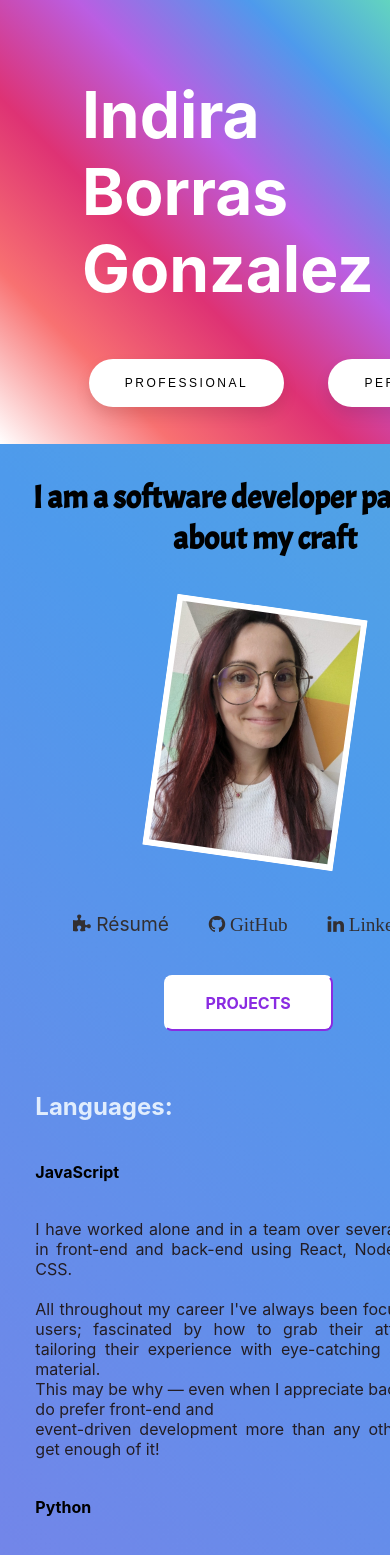
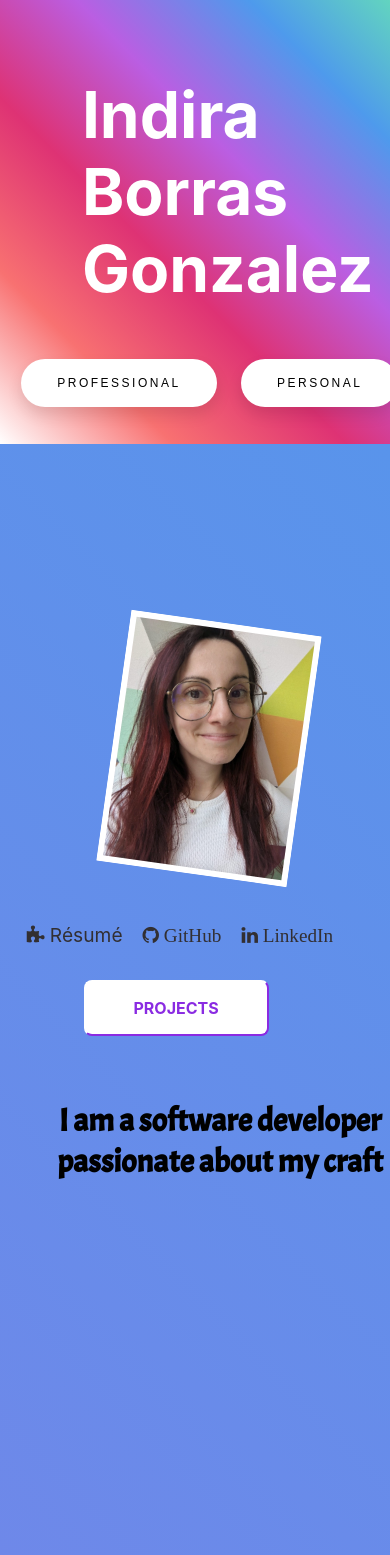
Before and after one commit to Laufley/old_portfolio, a React (Create React App) app: page / in a window 390 px wide. Shown: the top 1555 px of the page. Built offline with nearby package versions, Linux system fonts and the light colour scheme; a web font is replaced by a local one.

Commit message:
improved

```diff
--- a/src/App.css
+++ b/src/App.css
@@ -1,5 +1,5 @@
 body {
-    background: linear-gradient(45deg, #ffffff,#f87171, #ba5ee2, #4e9aec, #67e2b5, #40eeb7);
+    background: repeating-linear-gradient(45deg, #ffffff,#f87171, #ba5ee2, #4e9aec, #67e2b5, #40eeb7);
     background-size: 400% 400%;
     animation: gradient 20s ease infinite;
     height:fit-content;
@@ -17,4 +17,13 @@ body {
     }
   }
 
+  @media only screen and (max-width: 393px) {
+    body {
+      background: repeating-linear-gradient(45deg, #ffffff,#f87171, #ba5ee2, #4e9aec, #67e2b5, #40eeb7);
+      background-size: 800% 800%;
+      animation: gradient 20s ease infinite;
+      height:fit-content;
+    }
+  }
+
   /* #de3274, */
--- a/src/Components/Header.js
+++ b/src/Components/Header.js
@@ -21,7 +21,7 @@ background: linear-gradient(45deg, #ffffff,#f87171, #de3274, #ba5ee2, #4e9aec, #
 background-size: contain;
 height: 100%;
 
-@media (max-width: 393px) {
+@media (max-width: 414px) {
   height: 100%;
   width: 142%;
 }
@@ -41,7 +41,7 @@ margin-top: 2%;
   margin-left: -3%;
 }
 
-@media (max-width: 393px) {
+@media (max-width: 414px) {
   width: 10%;
   margin-bottom: 3%;
   margin-left: 3%;
@@ -67,15 +67,13 @@ gap: 5px;
   margin-left: 13%;
 }
 
-@media (max-width: 393px) {
+@media (max-width: 414px) {
   width: 20%;
   margin-bottom: 3%;
-  margin-left: 28%;
-  gap: 40px;
+  margin-left: 15%;
+  gap: 20px;
   margin-top: -5%;
 }
-
-
 `
 
 const Button= styled.button`
@@ -118,7 +116,7 @@ transform: translateY(-1px);
   margin-left: 17%;
 }
 
-@media (max-width: 393px) {
+@media (max-width: 414px) {
   width: 100%;
   margin-bottom: 2%;
 }
@@ -133,7 +131,7 @@ margin-left: 15%;
     margin-left: 30%;
   }
 
-@media (max-width: 432px) {
+@media (max-width: 414px) {
   margin-bottom: 10%;
   margin-left: 30%;
 }
--- a/src/Containers/Home.css
+++ b/src/Containers/Home.css
@@ -204,17 +204,16 @@ margin-top: 20%;
 
 /* media query for mobile */
 
-@media only screen and (max-width: 432px) {
+@media only screen and (max-width: 414px) {
 
     #Intro{
-        margin-top: -2%;
+        margin-left: -10px;
         text-align: center;
         width: 120%;
     }
 
     #profilePicture {
-        margin-top: 15rem;
-        margin-left: 6rem;
+        margin-top: 16rem;
         border: 1px solid rgba(255, 255, 255, 0.79);
         width: 180px;
         height: 210;
@@ -222,32 +221,21 @@ margin-top: 20%;
         transform: rotate(8deg);
     }
 
-    #Main {
-        display: grid;
-        grid-template-rows: repeat(2, auto);
-        padding: 5%;
-        background-color: rgba(255, 0, 0, 0);
-    }
-
     #Details {
         display: flex;
         list-style: none;
         flex-direction: row;
         justify-content: space-between;
-        margin-top: 15%;
+        margin-top: 3rem;  /* top is the bottom of the picture*/
+        margin-right: 8px;
     }
 
-    #Aside {
-        float: right;
-        position: relative;
-    }
 
     .LinkStyle {
-        margin: 10px;
+        /* margin: 10px; */
         text-decoration: none;
         font-size: 1.2rem;
         color: rgb(50, 47, 50);
-        margin-right: -20px;
     }
 
     #Content {
@@ -258,10 +246,11 @@ margin-top: 20%;
         flex-direction: column;
         margin-left: 4%;
         text-align: justify;
-        width: 120%;
+        width: 110%;
+        height: 87%;
     }
     #i-love{
-        margin-left: 6rem;
+        margin-left: 12px;
         font-family: 'Acme', sans-serif;
         font-size: 30px;
         color: rgba(234, 234, 234, 0.454);
--- a/src/Containers/Home.js
+++ b/src/Containers/Home.js
@@ -45,9 +45,9 @@ const Button = styled.div`
         margin-left: 55%;
       }
 
-      @media (max-width: 393px) {
+      @media (max-width: 414px) {
         margin-bottom: 12%;
-        margin-left: 35%;
+        margin-left: 20%;
       }
 `
 
```
